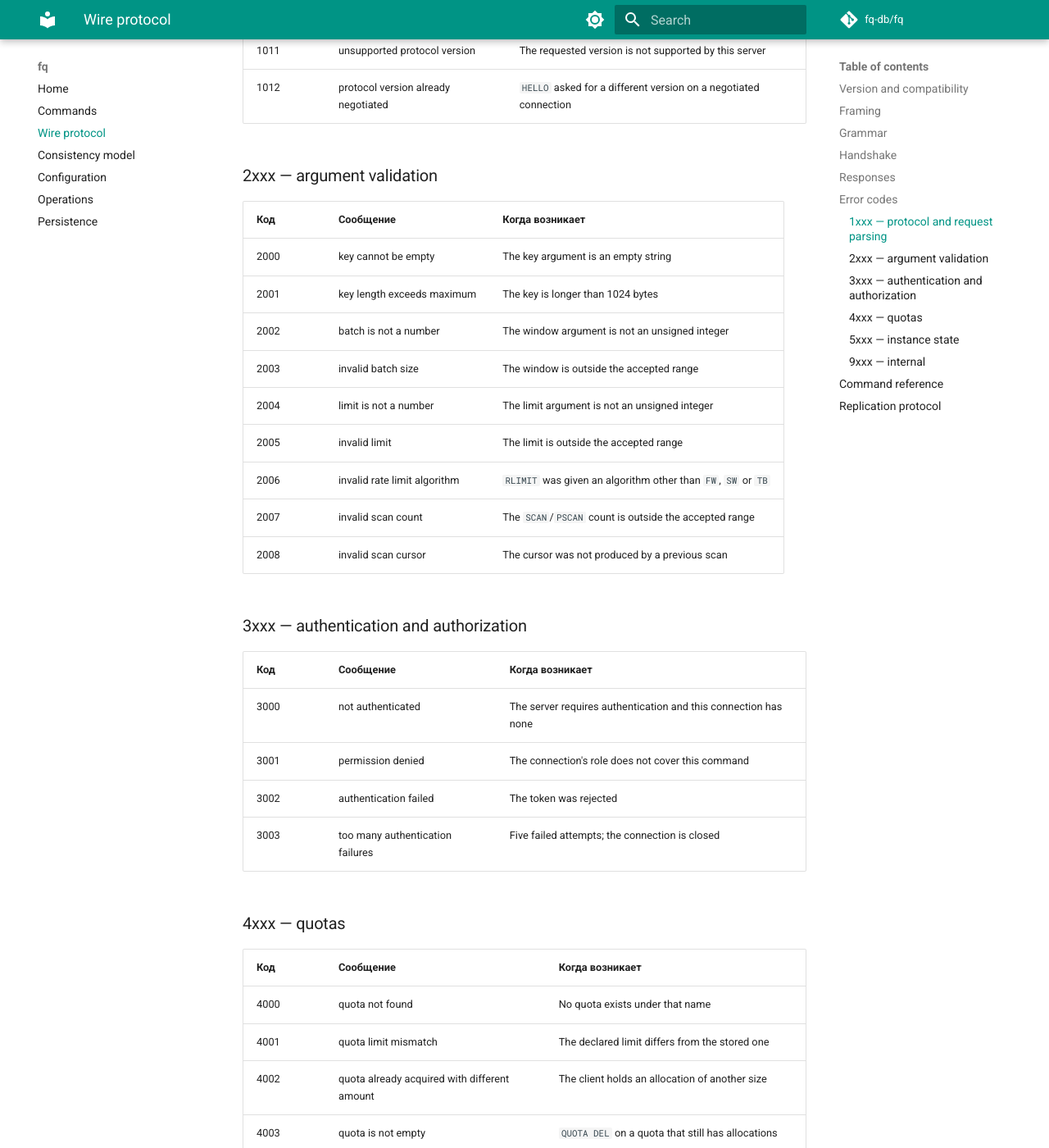
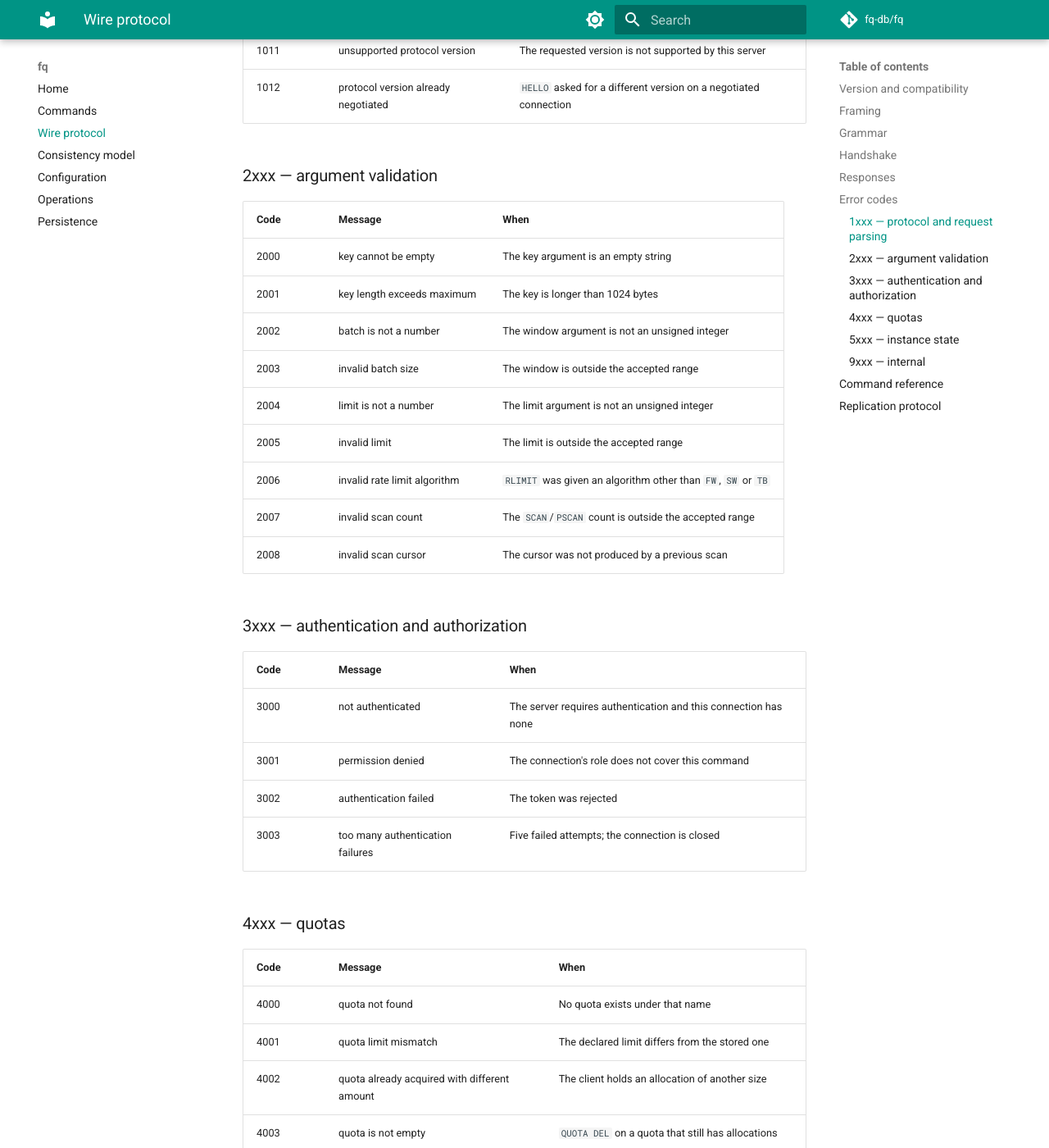
Before and after one commit to rom8726/fq, an MkDocs documentation site: the page built from docs/protocol.md, in a window 1280 px wide and 1400 px high, scrolled down 3547 px. Shown: the whole window at 82% size. Built offline with MkDocs 1.6.1 and Material for MkDocs 9.7.7, drawn with Linux system fonts in a browser that asks for light colours; comment, search, counter and statistics services are not loaded; some of the changed text lies outside the part shown.

Commit message:
Docs updated.

```diff
--- a/docs/protocol.md
+++ b/docs/protocol.md
@@ -136,7 +136,7 @@ same category. Codes are never reused for a different meaning.
 
 ### 1xxx — protocol and request parsing
 
-| Код | Сообщение | Когда возникает |
+| Code | Message | When |
 |---|---|---|
 | 1000 | invalid symbol | The request contains a byte the tokenizer does not accept |
 | 1001 | invalid command | The first token is not a known command |
@@ -149,7 +149,7 @@ same category. Codes are never reused for a different meaning.
 
 ### 2xxx — argument validation
 
-| Код | Сообщение | Когда возникает |
+| Code | Message | When |
 |---|---|---|
 | 2000 | key cannot be empty | The key argument is an empty string |
 | 2001 | key length exceeds maximum | The key is longer than 1024 bytes |
@@ -163,7 +163,7 @@ same category. Codes are never reused for a different meaning.
 
 ### 3xxx — authentication and authorization
 
-| Код | Сообщение | Когда возникает |
+| Code | Message | When |
 |---|---|---|
 | 3000 | not authenticated | The server requires authentication and this connection has none |
 | 3001 | permission denied | The connection's role does not cover this command |
@@ -172,7 +172,7 @@ same category. Codes are never reused for a different meaning.
 
 ### 4xxx — quotas
 
-| Код | Сообщение | Когда возникает |
+| Code | Message | When |
 |---|---|---|
 | 4000 | quota not found | No quota exists under that name |
 | 4001 | quota limit mismatch | The declared limit differs from the stored one |
@@ -184,7 +184,7 @@ same category. Codes are never reused for a different meaning.
 
 ### 5xxx — instance state
 
-| Код | Сообщение | Когда возникает |
+| Code | Message | When |
 |---|---|---|
 | 5000 | scan index is disabled | `SCAN`/`PSCAN` needs the key index, which is off |
 | 5001 | inspect is not available | The instance has no inspector configured |
@@ -193,7 +193,7 @@ same category. Codes are never reused for a different meaning.
 
 ### 9xxx — internal
 
-| Код | Сообщение | Когда возникает |
+| Code | Message | When |
 |---|---|---|
 | 9000 | internal error | Fallback for any error without a code; the real text goes to the log only |
 | 9001 | internal configuration error | The command layer and the handler disagree about a command |
```
Also changed, not shown: docs/config.md (+1 -1 lines).
